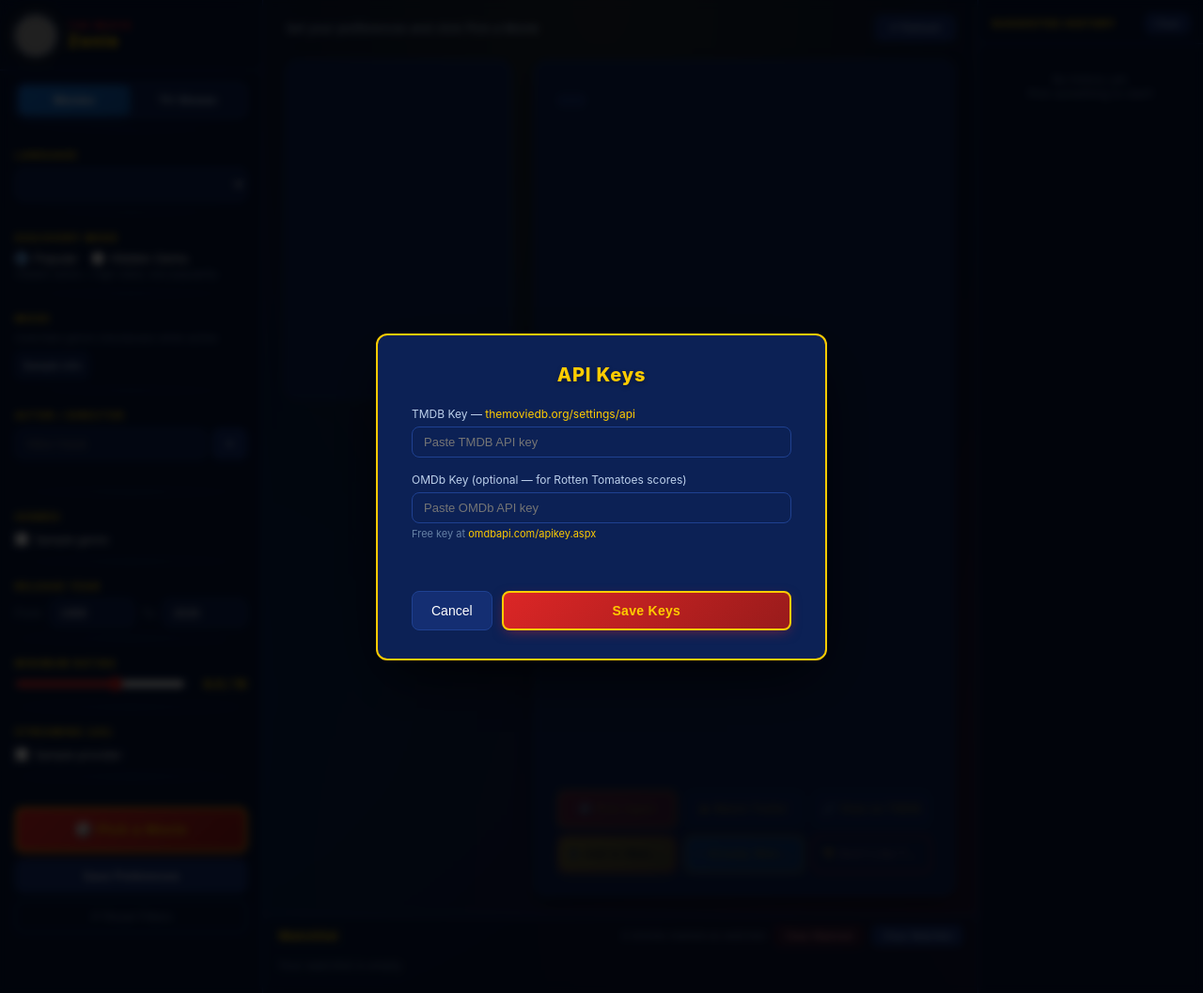
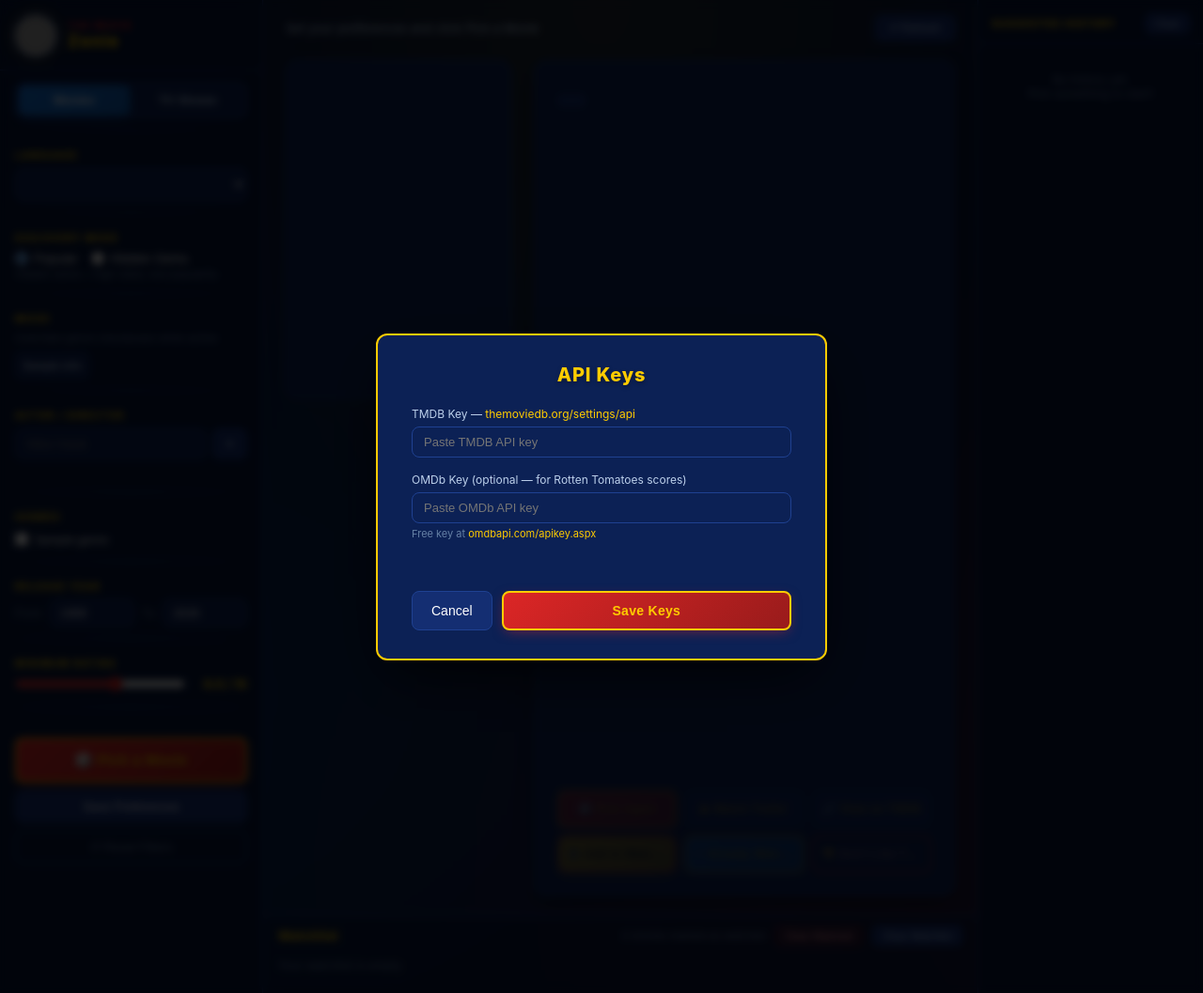
Before and after one commit to maxxzamani-create/movie-picker, a Flask app: template templates/index.html in a window 1280 px wide. Shown: the whole page at 94% size. Run offline with Flask 3, Linux system fonts and the light colour scheme; the template is opened without the code that fills it: most values are stand-ins (such as "Sample title", 1, 10 or a date in 2020); data that the repository does not hold is empty; grey boxes are pictures that could not be loaded.

Commit message:
Remove the streaming-provider filter section
Drop the Netflix / Prime / Disney+ / etc. checkbox grid from the
sidebar. The 'Streaming: X • Y' line still shows on the movie card
because that's where-to-watch info for the picked title — separate
from the filter.

- HTML: remove the streaming-providers section and its trailing sep.
- JS: drop the provider load/collect/reset code. collectPrefs still
  sends 'providers: []' so the server route signature is unchanged
  (no backend changes needed).

Co-Authored-By: Claude Opus 4.7 (1M context) <noreply@anthropic.com>

```diff
--- a/static/app.js
+++ b/static/app.js
@@ -78,18 +78,11 @@ function loadPrefsIntoUI() {
   const slider = document.getElementById("rating-slider");
   slider.value = p.min_rating ?? 6.0;
   document.getElementById("rating-val").textContent = `${parseFloat(slider.value).toFixed(1)} / 10`;
-
-  // Providers
-  (p.providers || []).forEach(pid => {
-    const cb = document.getElementById(`provider-${pid}`);
-    if (cb) cb.checked = true;
-  });
 }
 
 function collectPrefs() {
   const movieGenres = [...document.querySelectorAll(".genre-cb:checked")].map(el => parseInt(el.value));
   const tvGenres    = [...document.querySelectorAll(".tv-genre-cb:checked")].map(el => parseInt(el.value));
-  const providers   = [...document.querySelectorAll(".provider-cb:checked")].map(el => parseInt(el.value));
   const langEl      = document.getElementById("language");
   const yearFrom    = parseInt(document.getElementById("year-from").value) || 1980;
   const yearTo      = parseInt(document.getElementById("year-to").value)   || 2026;
@@ -102,7 +95,7 @@ function collectPrefs() {
     media_type:  state.mediaType,
     genres:      movieGenres,
     tv_genres:   tvGenres,
-    providers,
+    providers:   [],
     language:    langEl.value,
     year_from:   yearFrom,
     year_to:     yearTo,
@@ -398,8 +391,6 @@ document.getElementById("btn-reset-filters").addEventListener("click", () => {
   document.getElementById("rating-slider").value = 6.0;
   document.getElementById("rating-val").textContent = "6.0 / 10";
 
-  document.querySelectorAll(".provider-cb").forEach(cb => cb.checked = false);
-
   setStatus("Filters reset to defaults.");
 });
 
--- a/templates/index.html
+++ b/templates/index.html
@@ -153,20 +153,6 @@
       </div>
       <div class="sep"></div>
 
-      <!-- Streaming Providers -->
-      <div class="section">
-        <div class="section-label">Streaming (US)</div>
-        <div class="check-grid">
-          {% for pid, pname in providers.items() %}
-          <label>
-            <input type="checkbox" class="provider-cb" id="provider-{{ pid }}" value="{{ pid }}">
-            {{ pname }}
-          </label>
-          {% endfor %}
-        </div>
-      </div>
-      <div class="sep"></div>
-
       <!-- Actions -->
       <div class="section">
         <button class="btn-pick" id="btn-pick">🎲  Pick a Movie</button>
```
